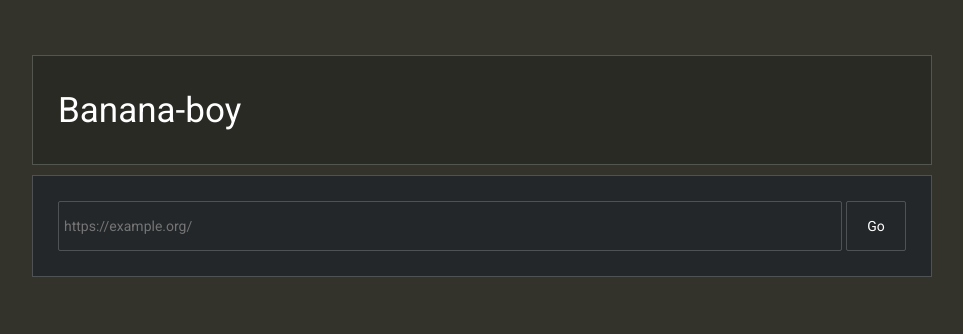
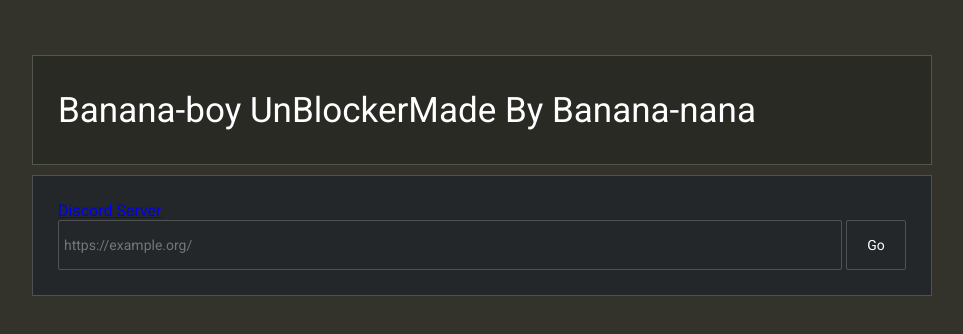
Before and after one commit to banana-nana/Banana-boy, a website: page public/index.html in a window 1280 px wide. Shown: the whole page, without its empty margins (158-1121 px from the left). Drawn offline with Linux system fonts and the light colour scheme; a web font is replaced by a local one.

Commit message:
Update index.html

```diff
--- a/public/index.html
+++ b/public/index.html
@@ -6,9 +6,10 @@
     <body>
         <div class="wrapper">
             <header>
-                <div id="intro">Bana<span>na</span>-<span>boy</span></div>
+                <div id="intro">Bana<span>na</span>-<span>boy</span> <span>Un</span><span>Bl</span><span>ocker</span><span>Made By Banana-nana</span></div>
             </header>
             <div class="container">
+                <a href="https://discord.gg/3EAVwR26cW">Discord Server</a>
                 <div class="form">
                     <input placeholder="https://example.org/" id="url">
                     <button id="initiate">Go</button>
```
